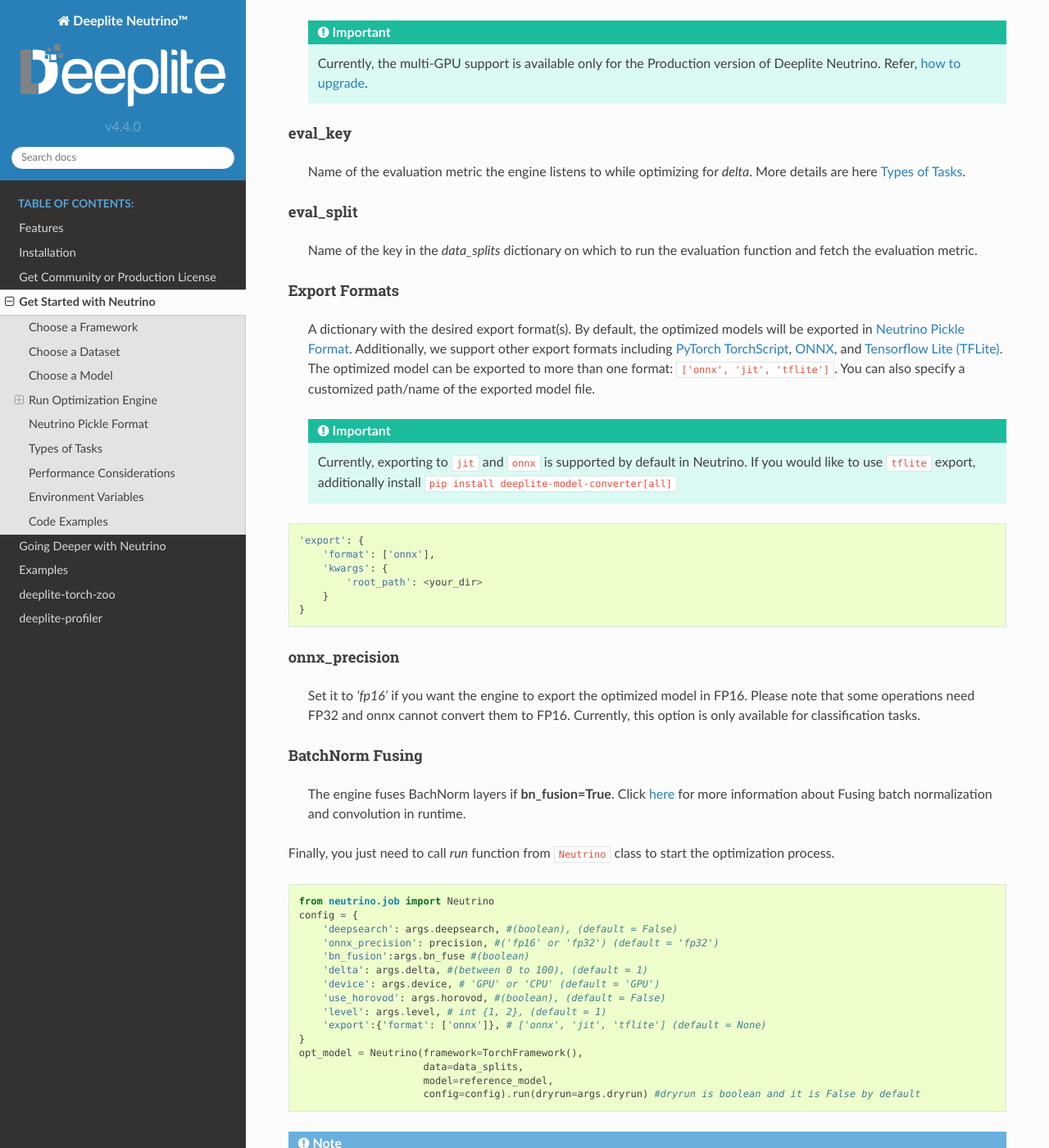
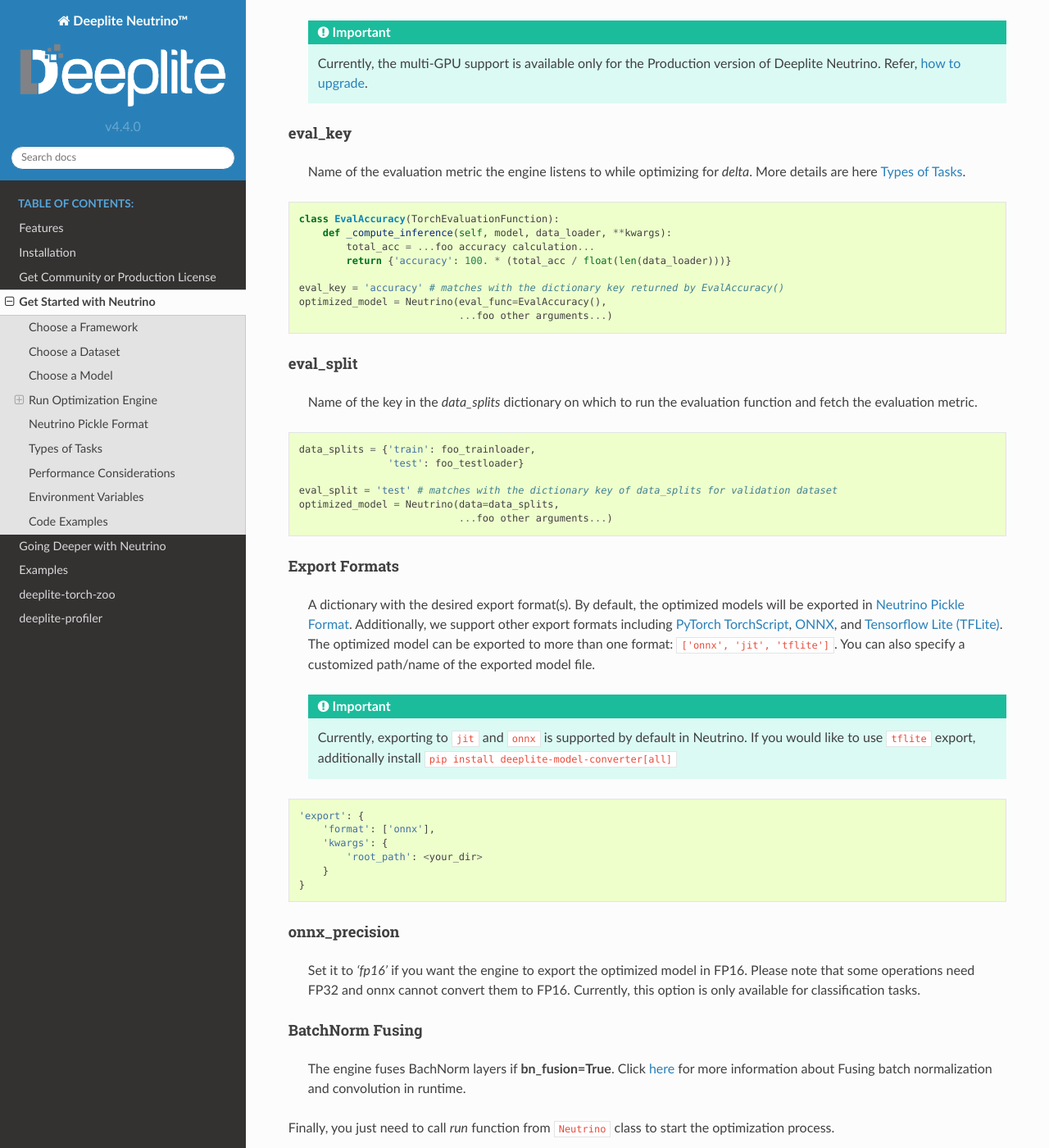
Before and after one commit to Deeplite/neutrino, a Sphinx documentation site: the page built from docs/engine.rst, in a window 1280 px wide and 1400 px high, scrolled down 4267 px. Shown: the whole window at 82% size. Built offline with Sphinx 7.4.7 and the Read the Docs theme 2.0.0, drawn with Linux system fonts in a browser that asks for light colours; some of the changed text lies outside the part shown.

Commit message:
polished code snippet to be more self-contained

```diff
--- a/docs/engine.rst
+++ b/docs/engine.rst
@@ -200,11 +200,31 @@
     Name of the evaluation metric the engine listens to while optimizing for `delta`. More details
     are here :ref:`type_tasks`.
 
+.. code-block:: python
+
+    class EvalAccuracy(TorchEvaluationFunction):
+        def _compute_inference(self, model, data_loader, **kwargs):
+            total_acc = ...foo accuracy calculation...
+            return {'accuracy': 100. * (total_acc / float(len(data_loader)))}
+
+    eval_key = 'accuracy' # matches with the dictionary key returned by EvalAccuracy()
+    optimized_model = Neutrino(eval_func=EvalAccuracy(),
+                               ...foo other arguments...)
+
 eval_split
 ^^^^^^^^^^
 
     Name of the key in the `data_splits` dictionary on which to run the evaluation function and fetch
     the evaluation metric.
+
+.. code-block:: python
+
+    data_splits = {'train': foo_trainloader,
+                   'test': foo_testloader}
+
+    eval_split = 'test' # matches with the dictionary key of data_splits for validation dataset
+    optimized_model = Neutrino(data=data_splits,
+                               ...foo other arguments...)
 
 .. _export:
 
@@ -246,6 +266,7 @@
 
 .. code-block:: python
 
+    from neutrino.framework.torch_framework import TorchFramework
     from neutrino.job import Neutrino
     config = {
         'deepsearch': args.deepsearch, #(boolean), (default = False)
@@ -257,6 +278,13 @@
         'level': args.level, # int {1, 2}, (default = 1)
         'export':{'format': ['onnx']}, # ['onnx', 'jit', 'tflite'] (default = None)
     }
+
+    data_splits = {'train': trainloader,
+                   'test': testloader}
+
+    reference_model = TheModelClass(*args, **kwargs)
+    reference_model.load_state_dict(torch.load(PATH))
+
     opt_model = Neutrino(framework=TorchFramework(),
                          data=data_splits,
                          model=reference_model,
@@ -306,9 +334,11 @@
 
     from neutrino.framework.torch_framework import TorchFramework
     from neutrino.job import Neutrino
+
     # load original model
     original_model = TheModelClass(*args, **kwargs)
     original_model.load_state_dict(torch.load(PATH))
+
     # load Neutrino pickle format model
     pytorch_optimized_model = Neutrino.load_from_pickle(TorchFramework(),
                                                         '/WORKING_DIR/opt_model.pkl',
```
Also changed, not shown: docs/deeper.rst (+13 -0 lines).
